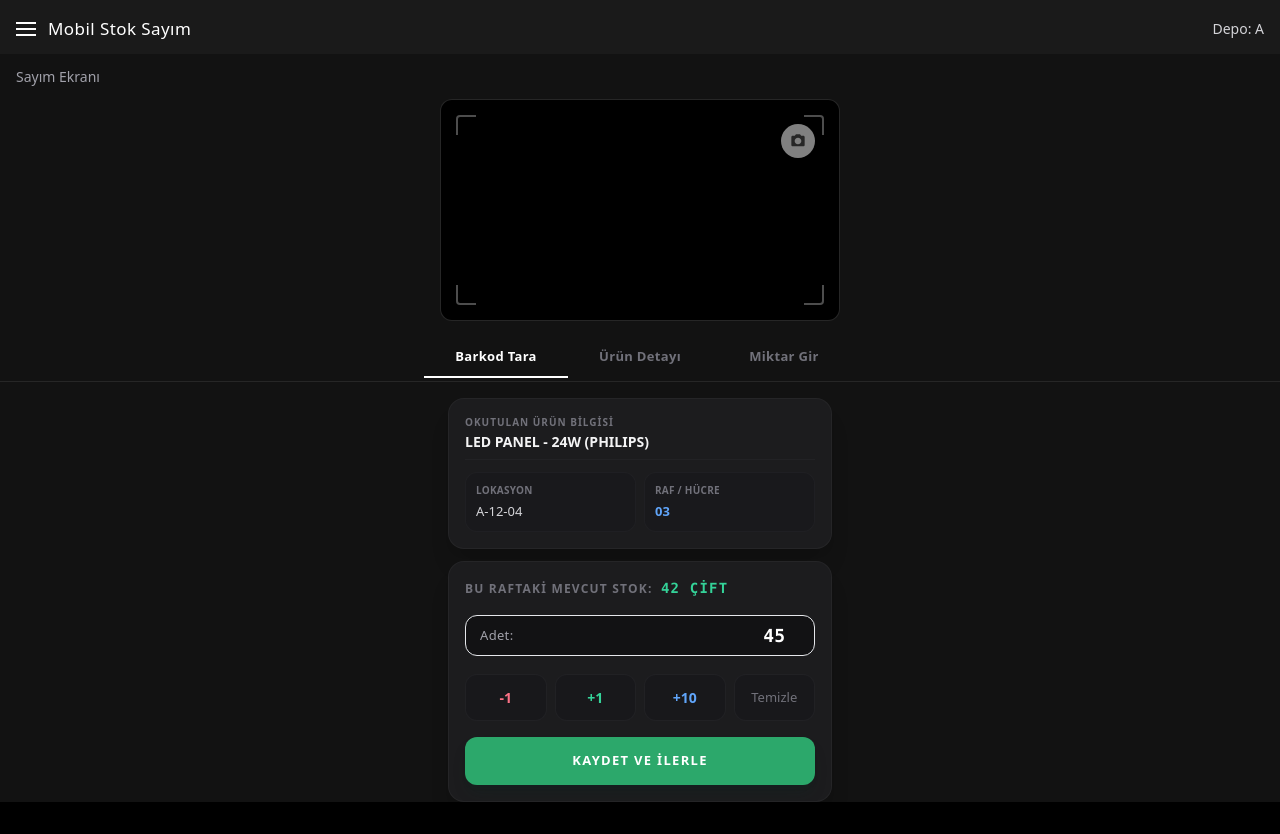
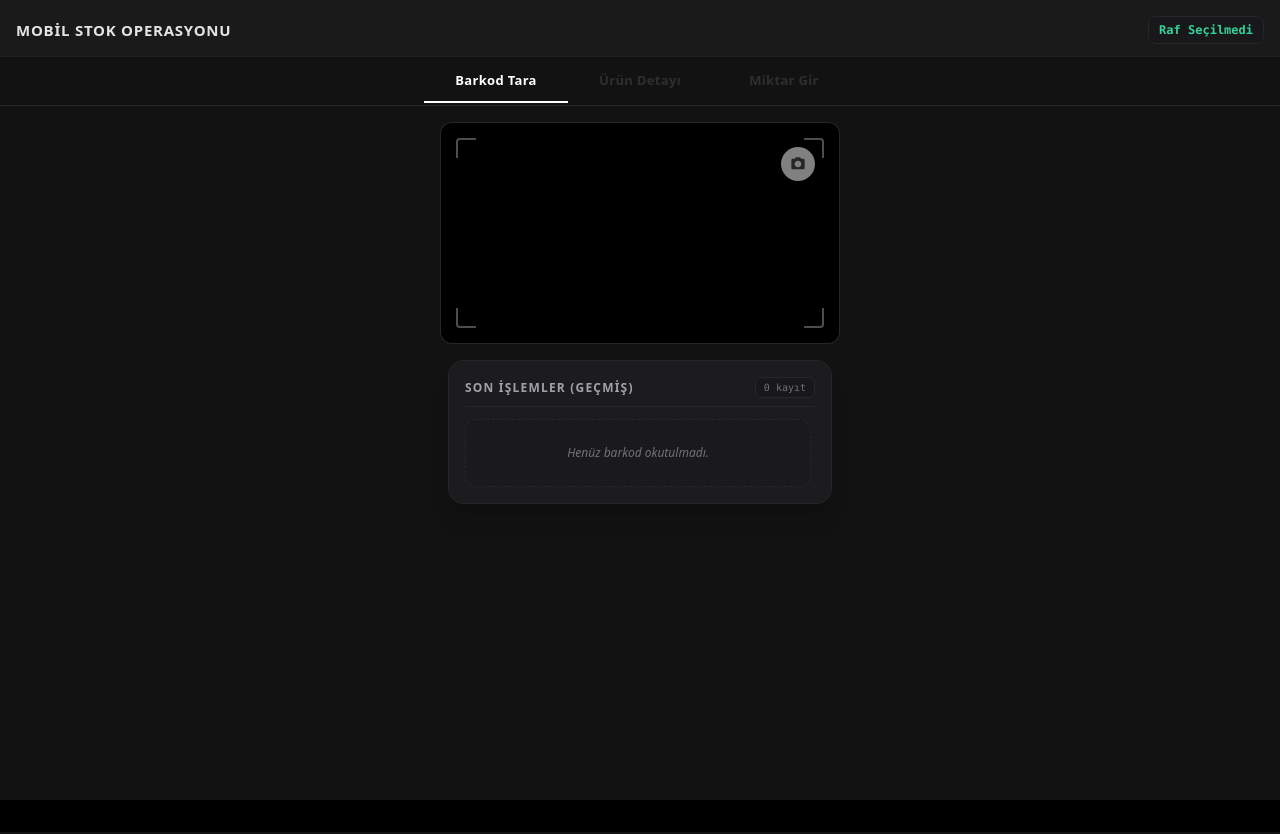
Before and after one commit to celalkale-gitcode/Ayakkabi_Erp, a Next.js app in the folder frontend/: page /dashboard/inventory in a window 1280 px wide. Built offline with nearby package versions, Linux system fonts and the light colour scheme.

Commit message:
Update page.tsx

```diff
--- a/frontend/src/app/dashboard/inventory/page.tsx
+++ b/frontend/src/app/dashboard/inventory/page.tsx
@@ -6,66 +6,111 @@ import ProductDetailCard from '@/features/inventory/components/ProductDetailCard
 import QuantityInputCard from '@/features/inventory/components/QuantityInputCard';
 import BarcodeScanner from '@/features/inventory/components/BarcodeScanner';
 import TabMenu, { TabType } from '@/features/inventory/components/TabMenu';
+import ScanHistoryList from '@/features/inventory/components/ScanHistoryList';
+import { useInventoryStore } from '@/features/inventory/store/useInventoryStore';
+import { inventoryApi } from '@/features/inventory/services/inventoryApi';
 
 export default function InventoryPage() {
-  const [miktar, setMiktar] = useState<string>('45');
-  const [scannedSku, setScannedSku] = useState<string>('STK-45678');
-  const [activeTab, setActiveTab] = useState<TabType>('scan'); // Tab durum takibi
+  const [miktar, setMiktar] = useState<string>('1');
+  const [activeTab, setActiveTab] = useState<TabType>('scan');
+  const [isLoading, setIsLoading] = useState<boolean>(false);
 
-  const handleBarcodeResult = (barcode: string) => {
-    console.log("Okunan Barkod:", barcode);
-    setScannedSku(barcode);
+  const {
+    scannedItems,
+    activeLocation,
+    addScannedItem,
+    setActiveLocation
+  } = useInventoryStore();
+
+  const handleBarcodeResult = async (barcode: string) => {
+    if (!activeLocation) {
+      setIsLoading(true);
+      try {
+        setActiveLocation({
+          id: 'konum-123',
+          konumKodu: barcode,
+          tanimliBeden: '42',
+          isFull: false
+        });
+        setActiveTab('scan');
+      } catch (err) {
+        console.error(err);
+      } finally {
+        setIsLoading(false);
+      }
+      return;
+    }
+    setActiveTab('quantity');
   };
 
-  const handleOnayla = () => {
-    alert(`Stok Sayım Fişi Oluşturuluyor: Girilen Miktar ${miktar} (SKU: ${scannedSku})`);
+  const handleOnayla = async () => {
+    if (!activeLocation) return;
+    setIsLoading(true);
+    try {
+      const numericQuantity = parseInt(miktar) || 1;
+      const mockSku = 'KND-102-SIYAH-42';
+      const response = await inventoryApi.scanBarcode(mockSku, numericQuantity, activeLocation.id);
+
+      addScannedItem({
+        sku: mockSku,
+        yeniStok: response?.yeniStok || 50,
+        miktar: numericQuantity,
+        konumKodu: activeLocation.konumKodu
+      });
+
+      setMiktar('1');
+      setActiveTab('scan');
+    } catch (error: any) {
+      alert(error?.message || 'Hata oluştu.');
+    } finally {
+      setIsLoading(false);
+    }
   };
 
   return (
     <div className={styles.pageContainer}>
-      <div className="bg-[#121212] min-h-screen text-white">
-        {/* Üst Başlık Barı */}
-        <div className="flex items-center justify-between px-4 pt-4 pb-3 bg-[#1a1a1a]">
+      <div className="bg-[#121212] min-h-screen text-white flex flex-col">
+        <div className="flex items-center justify-between px-4 pt-4 pb-3 bg-[#1a1a1a] border-b border-zinc-800/40">
           <div className="flex items-center gap-3">
-            <div className="flex flex-col gap-[4px] w-5 cursor-pointer">
-              <span className="h-[2px] bg-white w-full"></span>
-              <span className="h-[2px] bg-white w-full"></span>
-              <span className="h-[2px] bg-white w-full"></span>
-            </div>
-            <h1 className="text-[17px] font-normal tracking-wide">Mobil Stok Sayım</h1>
+            <h1 className="text-[15px] font-bold tracking-wider uppercase text-zinc-200">Mobil Stok Operasyonu</h1>
           </div>
-          <span className="text-[14px] font-normal text-zinc-300">Depo: A</span>
+          <span className="text-[12px] font-bold font-mono bg-zinc-900 px-2.5 py-1 rounded-lg border border-zinc-800 text-emerald-400">
+            {activeLocation ? `Raf: ${activeLocation.konumKodu}` : 'Raf Seçilmedi'}
+          </span>
         </div>
 
-        {/* Sayım Ekranı Başlığı */}
-        <div className="px-4 py-3 text-[14px] text-zinc-400">Sayım Ekranı</div>
+        <TabMenu
+          activeTab={activeTab}
+          setActiveTab={setActiveTab}
+          disabledTabs={!activeLocation ? ['detail', 'quantity'] : []}
+        />
 
-        {/* Canlı Barkod Tarayıcı Alanı */}
-        <div className="px-4 mb-3">
-          <BarcodeScanner onResult={handleBarcodeResult} />
-        </div>
+        <div className="flex-1 p-4 overflow-y-auto space-y-4">
+          {isLoading && <div className="text-center text-xs text-zinc-500 font-mono py-2">İşlem yapılıyor...</div>}
 
-        {/* Tab Menü Bileşeni (Görseldeki yerleşim alanına taşındı) */}
-        <div className="mb-4">
-          <TabMenu activeTab={activeTab} setActiveTab={setActiveTab} />
-        </div>
+          {activeTab === 'scan' && (
+            <div className="space-y-4">
+              <BarcodeScanner onResult={handleBarcodeResult} />
+              <ScanHistoryList items={scannedItems} />
+            </div>
+          )}
 
-        {/* ─── MODÜLER ALANLAR ─── */}
-        <div className="px-4 space-y-3">
-          {/* 1 NOLU ALAN: Ürün kartı modülü */}
-          <ProductDetailCard
-            urunAdi="LED PANEL - 24W (PHILIPS)"
-            lokasyon="A-12-04"
-            raf="03"
-          />
+          {activeTab === 'detail' && (
+            <ProductDetailCard
+              urunAdi="KLASİK DERİ KUNDURA - KALE"
+              lokasyon={activeLocation?.konumKodu || '-'}
+              raf={activeLocation?.konumKodu.split('-').pop() || '-'}
+            />
+          )}
 
-          {/* 2 NOLU ALAN: Giriş ve işlem modülü */}
-          <QuantityInputCard
-            mevcutStok={42}
-            miktar={miktar}
-            setMiktar={setMiktar}
-            onOnayla={handleOnayla}
-          />
+          {activeTab === 'quantity' && (
+            <QuantityInputCard
+              mevcutStok={activeLocation ? 12 : 0}
+              miktar={miktar}
+              setMiktar={setMiktar}
+              onOnayla={handleOnayla}
+            />
+          )}
         </div>
       </div>
     </div>
```
